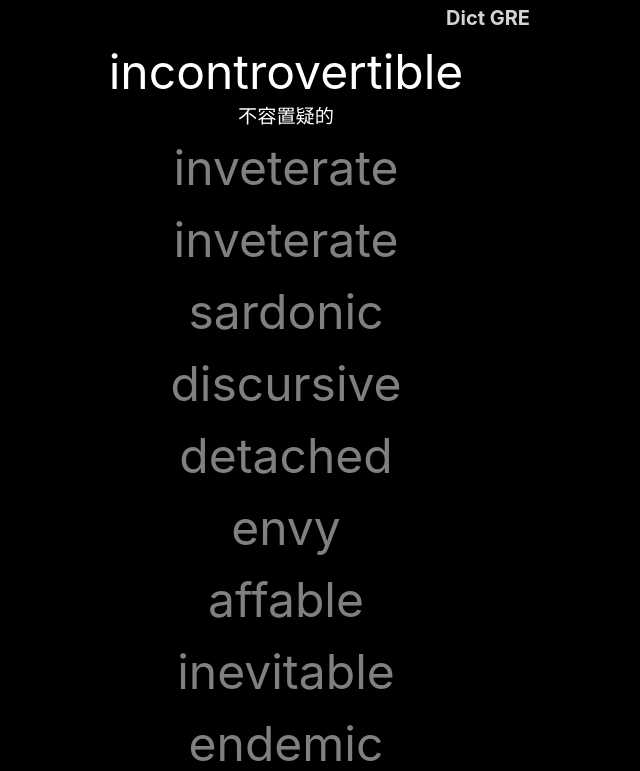
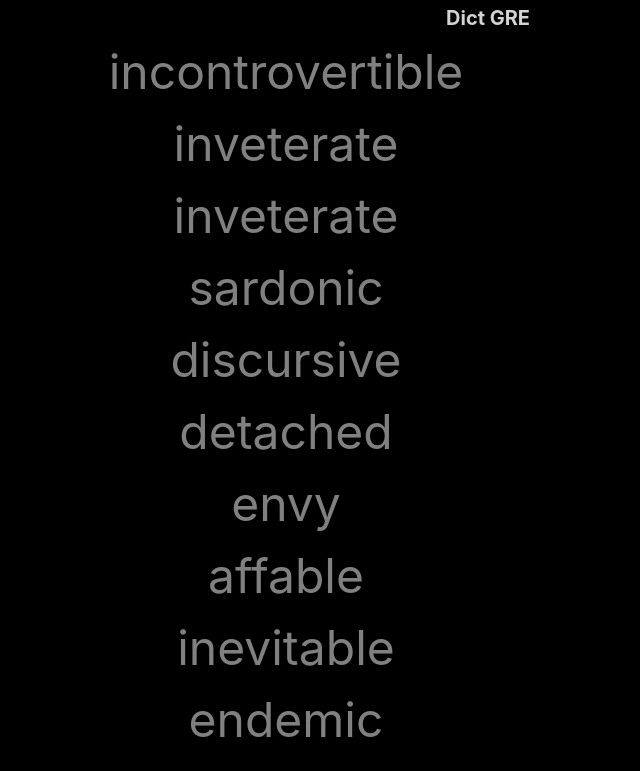
Before and after one commit to windmaomao/react-sheet, a Next.js app in the folder next/: page /dict in a window 1280 px wide. Shown: the top 771 px of the page, without its empty margins (354-994 px from the left). Built offline with nearby package versions, Linux system fonts and the light colour scheme.

Commit message:
refactor dict sheet and tighten up interface

```diff
--- a/next/components/DictSheet.tsx
+++ b/next/components/DictSheet.tsx
@@ -1,24 +1,25 @@
 import styles from 'components/DictSheet.module.css'
 import dictGen, { Dict } from 'services/dictGen'
 import { useState, useEffect } from 'react'
+import { focusNextElement } from './dom'
 
 const gen = dictGen()
 
 type DictWordProps = {
-  active: boolean,
-  onActive: () => void
+  id: number,
 }
-const DictWord = ({ active, onActive }: DictWordProps) => {
+const DictWord = ({ id }: DictWordProps) => {
   const [w, setW] = useState<Dict>()
   useEffect(() => { setW(gen()) }, [])
+
+  const [active, setActive] = useState(false)
   const [touched, setTouched] = useState(false)
   useEffect(() => {
     if (!touched && active) setTouched(true)
   }, [active, touched])
-  const onClick = () => {
-    setTouched(true)
-    onActive()
-  }
+  const onClick = () => { setTouched(true) }
+  const onBlur = () => { setActive(false) }
+  const onFocus = () => { setActive(true) }
 
   if (!w) return null
 
@@ -31,10 +32,12 @@ const DictWord = ({ active, onActive }: DictWordProps) => {
     )
 
   return (
-    <div className={wrapperStyle}>
-      <div className={styles.word}
-           onClick={onClick}
-      >
+    <div className={wrapperStyle}
+         tabIndex={0}
+         onBlur={onBlur}
+         onFocus={onFocus}
+    >
+      <div className={styles.word} onClick={onClick}>
         <div>{w.word}</div>
         {active && (
           <span className={styles.meaning}>
@@ -48,18 +51,9 @@ const DictWord = ({ active, onActive }: DictWordProps) => {
 
 const items = new Array(100).fill(0).map((_,i) => i)
 const DictSheet = () => {
-  const [current, setCurrent] = useState(0)
-  const isActive = (i: number) => i === current
-  const onActive = (i: number) => () => { setCurrent(i) }
   useEffect(() => {
     window.addEventListener('keypress', (e: KeyboardEvent) => {
-      if (e.charCode == 13) {
-        setCurrent(i => {
-          let c = i + 1
-          if (c == items.length) c = 0
-          return c
-        })
-     }
+      if (e.charCode == 13) { focusNextElement() }
     })
   }, [])
 
@@ -68,10 +62,7 @@ const DictSheet = () => {
       <main className={styles.main}>
         <h1 className={styles.h1}>Dict GRE</h1>
         {items.map((_, i) => (
-          <DictWord key={`dict-${i}`}
-                    active={isActive(i)}
-                    onActive={onActive(i)}
-          />
+          <DictWord key={`dict-${i}`} id={i} />
         ))}
       </main>
     </div>
--- /dev/null
+++ b/next/components/dom.tsx
@@ -0,0 +1,10 @@
+export function focusNextElement() {
+  var query = '[tabindex]'
+  if (document.activeElement) {
+    var elements = [...document.querySelectorAll(query)]
+    var index = elements.indexOf(document.activeElement)
+    index++
+    if (index == elements.length) index = 0
+    elements[index].focus()
+  }
+}
```
